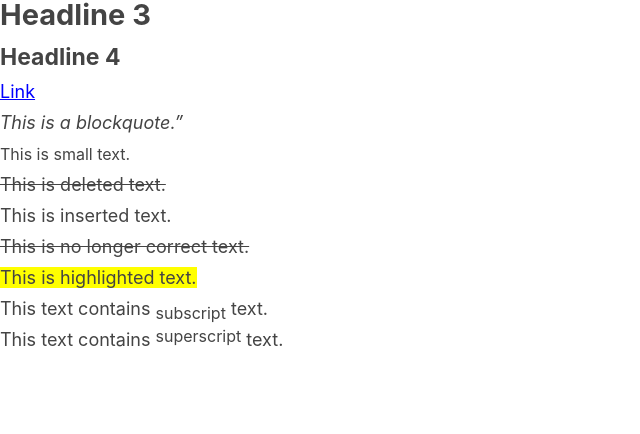
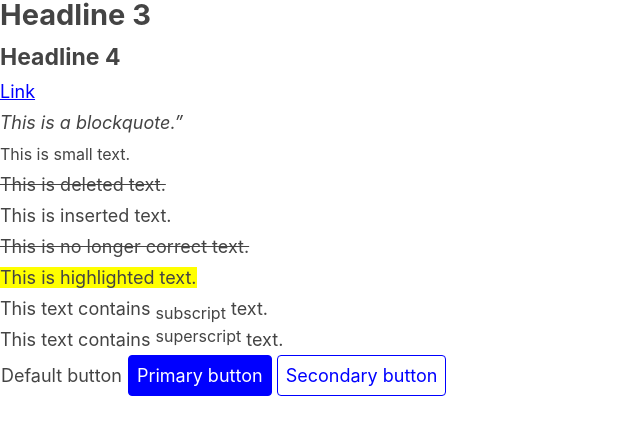
Before and after one commit to deoostfrees/Ratata, a website: page html/ratata.html in a window 1280 px wide. Shown: the part 244-678 px from the top of the page, without its empty margins (0-640 px from the left). Drawn offline with Linux system fonts and the light colour scheme.

Commit message:
[FEATURE] Prepare buttons (WIP)

```diff
--- /dev/null
+++ b/css/_buttons.css
@@ -0,0 +1,56 @@
+.btn {
+  appearance: none;
+  background-color: var(--ratata-button-background-color);
+  background-image: none;
+  border-radius: var(--ratata-button-border-radius);
+  border: calc((1 / 18) * 1rem) solid var(--ratata-button-border-color);
+  color: var(--ratata-button-color);
+  display: inline-flex;
+  font: inherit;
+  line-height: inherit;
+  text-decoration: none;
+
+
+  &:hover,
+  &:focus-visible {
+    background-color: var(--ratata-button-hover-background-color);
+    border-color: var(--ratata-button-hover-border-color);
+    color: var(--ratata-button-hover-color);
+  }
+}
+
+.btn--primary {
+  background-color: var(--ratata-button-primary-background-color);
+  border-color: var(--ratata-button-primary-border-color);
+  border-radius: var(--ratata-button-primary-border-radius);
+  color: var(--ratata-button-primary-color);
+
+
+  &:hover,
+  &:focus-visible {
+    background-color: var(--ratata-button-primary-hover-background-color);
+    border-color: var(--ratata-button-primary-hover-border-color);
+    color: var(--ratata-button-primary-hover-color);
+  }
+}
+
+.btn--secondary {
+  background-color: var(--ratata-button-secondary-background-color);
+  border-color: var(--ratata-button-secondary-border-color);
+  border-radius: var(--ratata-button-secondary-border-radius);
+  color: var(--ratata-button-secondary-color);
+
+
+  &:hover,
+  &:focus-visible {
+    background-color: var(--ratata-button-secondary-hover-background-color);
+    border-color: var(--ratata-button-secondary-hover-border-color);
+    color: var(--ratata-button-secondary-hover-color);
+  }
+}
+
+.btn--primary,
+.btn--secondary {
+  padding-block: calc((4 / 18) * 1rem);
+  padding-inline: calc((8 / 18) * 1rem);
+}
--- a/css/_variables.css
+++ b/css/_variables.css
@@ -63,4 +63,34 @@
   --ratata-link-decoration-line: underline;
   --ratata-link-hover-color: var(--ratata-blue);
   --ratata-link-hover-decoration-line: none;
+
+
+  /**
+   * Buttons
+   */
+  --ratata-button-background-color: transparent;
+  --ratata-button-border-radius: 0;
+  --ratata-button-color: var(--ratata-gray);
+  --ratata-button-border-color: transparent;
+  --ratata-button-hover-background-color: transparent;
+  --ratata-button-hover-border-color: transparent;
+  --ratata-button-hover-color: var(--ratata-gray);
+
+  /* Primary */
+  --ratata-button-primary-background-color: var(--ratata-blue);
+  --ratata-button-primary-border-color: var(--ratata-blue);
+  --ratata-button-primary-border-radius: calc((4 / 18) * 1rem);
+  --ratata-button-primary-color: var(--ratata-white);
+  --ratata-button-primary-hover-background-color: color-mix(in srgb, var(--ratata-blue) 80%, var(--ratata-black));
+  --ratata-button-primary-hover-border-color: color-mix(in srgb, var(--ratata-blue) 80%, var(--ratata-black));
+  --ratata-button-primary-hover-color: var(--ratata-white);
+
+  /* Secondary */
+  --ratata-button-secondary-background-color: transparent;
+  --ratata-button-secondary-border-color: var(--ratata-blue);
+  --ratata-button-secondary-border-radius: calc((4 / 18) * 1rem);
+  --ratata-button-secondary-color: var(--ratata-blue);
+  --ratata-button-secondary-hover-background-color: var(--ratata-blue);
+  --ratata-button-secondary-hover-border-color: var(--ratata-blue);
+  --ratata-button-secondary-hover-color: var(--ratata-white);
 }
--- a/css/ratata.css
+++ b/css/ratata.css
@@ -3,6 +3,7 @@
 @import url('_reset.css');
 @import url('_variables.css');
 @import url('_typo.css');
+@import url('_buttons.css');
 
 body {
   background-color: var(--ratata-body-background-color);
--- a/html/ratata.html
+++ b/html/ratata.html
@@ -43,6 +43,12 @@
       <p>This text contains <sub>subscript</sub> text.</p>
 
       <p>This text contains <sup>superscript</sup> text.</p>
+
+      <button type="button" class="btn">Default button</button>
+
+      <button type="button" class="btn btn--primary">Primary button</button>
+
+      <button type="button" class="btn btn--secondary">Secondary button</button>
     </main>
   </body>
 </html>
```
